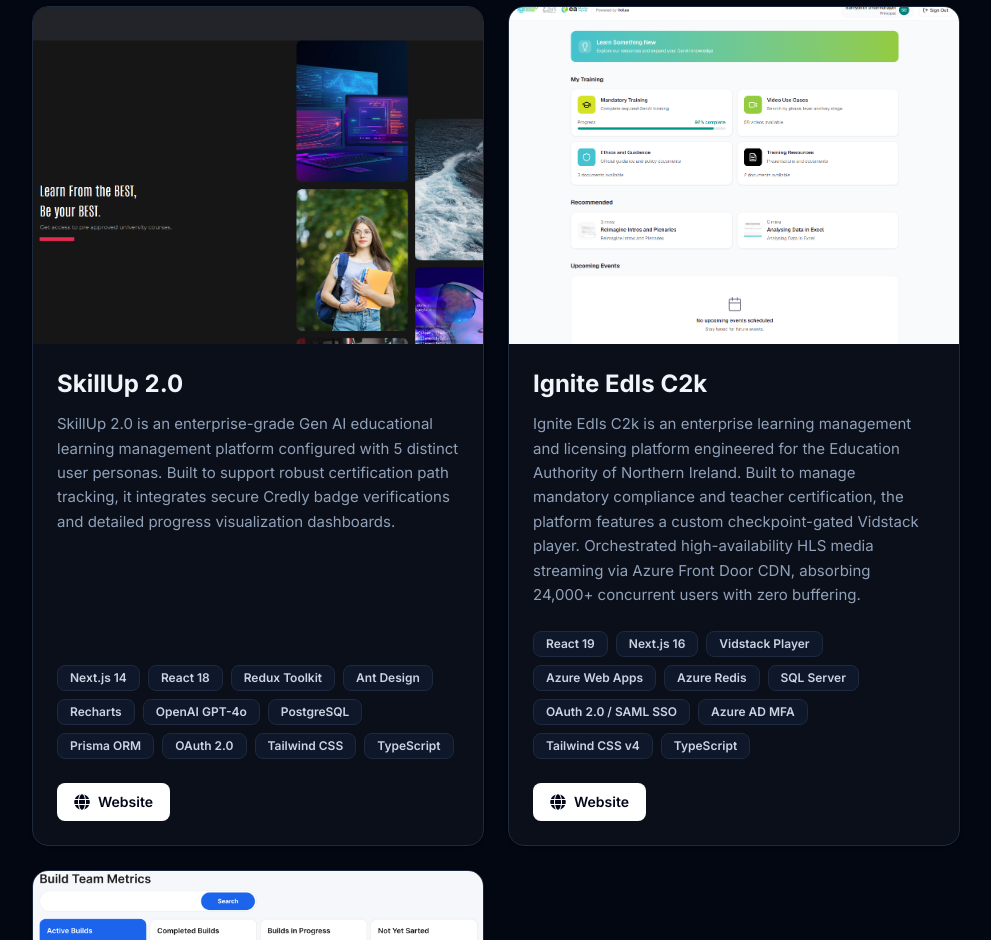
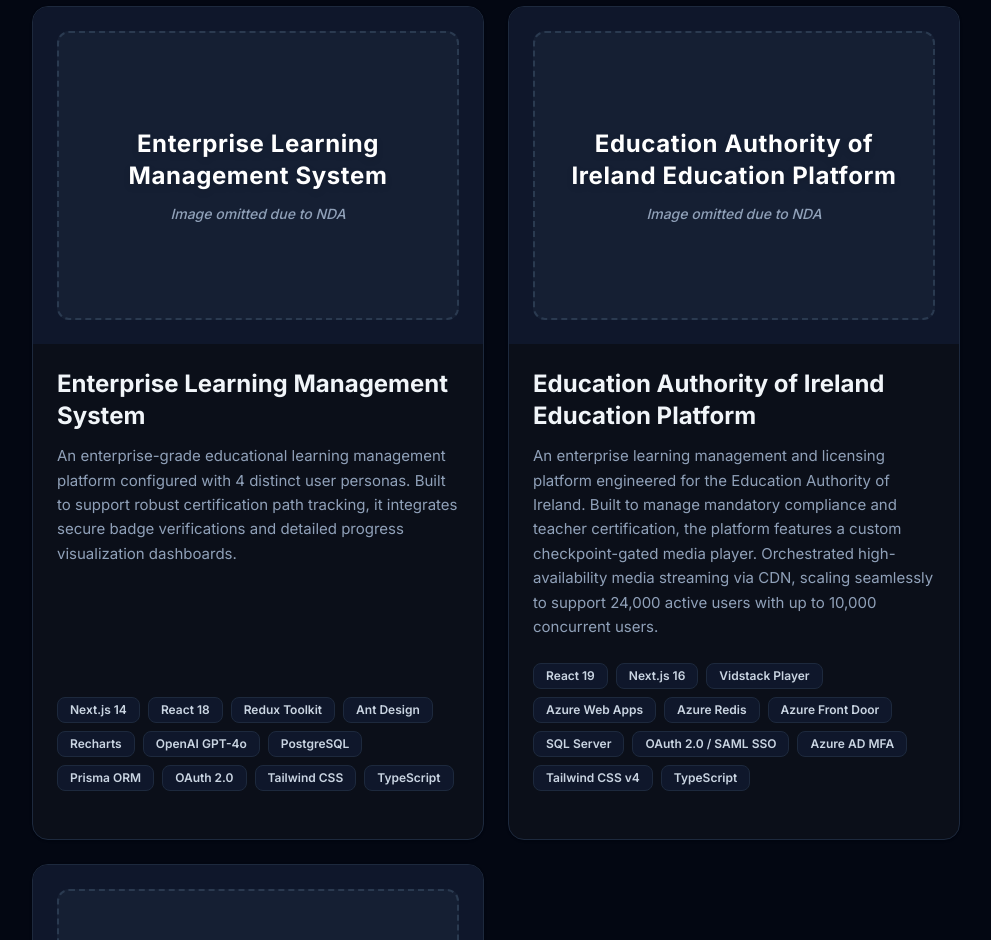
Before and after one commit to samyukthdraj/portfolio, a Next.js app: page /projects in a window 1280 px wide. Shown: the part 1860-2800 px from the top of the page, without its empty margins (144-1135 px from the left). Built offline with nearby package versions, Linux system fonts and the light colour scheme.

Commit message:
chore: site improvements

```diff
--- a/app/page.tsx
+++ b/app/page.tsx
@@ -15,6 +15,7 @@
   SiDocker,
   SiVercel,
   SiRender,
+  SiNestjs,
 } from "react-icons/si";
 import { VscAzure } from "react-icons/vsc";
 import { PortfolioTabs } from "@/components/portfolio-tabs";
@@ -135,6 +136,10 @@
             <span className="font-medium text-slate-200">Node.js</span>
           </div>
           <div className="tech-btn flex items-center space-x-2 bg-slate-900/50 px-4 py-2.5 rounded-xl border border-slate-800 shadow-sm transition-transform hover:scale-105">
+            <SiNestjs className="w-5 h-5 text-red-600" aria-hidden="true" />
+            <span className="font-medium text-slate-200">NestJS</span>
+          </div>
+          <div className="tech-btn flex items-center space-x-2 bg-slate-900/50 px-4 py-2.5 rounded-xl border border-slate-800 shadow-sm transition-transform hover:scale-105">
             <SiPython className="w-5 h-5 text-yellow-500" aria-hidden="true" />
             <span className="font-medium text-slate-200">Python</span>
           </div>
@@ -192,8 +197,17 @@
                     className="object-cover"
                   />
                 ) : (
-                  <div className="text-slate-600 font-bold text-2xl">
-                    {project.title}
+                  <div
+                    className="flex flex-col items-center justify-center text-center px-4 w-full h-full bg-slate-800/50 border-2 border-dashed border-slate-700/80 rounded-xl"
+                    role="region"
+                    aria-label={`Image placeholder for ${project.title}`}
+                  >
+                    <span className="text-white font-bold text-2xl tracking-wide drop-shadow-md">
+                      {project.title}
+                    </span>
+                    <span className="mt-3 text-slate-400 text-sm font-medium italic">
+                      Image omitted due to NDA
+                    </span>
                   </div>
                 )}
               </div>
--- a/app/projects/page.tsx
+++ b/app/projects/page.tsx
@@ -23,7 +23,18 @@
                 className="object-cover"
               />
             ) : (
-              <div className="text-slate-600 font-bold text-2xl">{project.title}</div>
+              <div
+                className="flex flex-col items-center justify-center text-center px-4 w-full h-full bg-slate-800/50 border-2 border-dashed border-slate-700/80 rounded-xl"
+                role="region"
+                aria-label={`Image placeholder for ${project.title}`}
+              >
+                <span className="text-white font-bold text-2xl tracking-wide drop-shadow-md">
+                  {project.title}
+                </span>
+                <span className="mt-3 text-slate-400 text-sm font-medium italic">
+                  Image omitted due to NDA
+                </span>
+              </div>
             )}
           </div>
 
--- a/lib/data.ts
+++ b/lib/data.ts
@@ -91,7 +91,7 @@
   },
   {
     id: "friends-portfolio",
-    title: "Friend's Portfolio Website",
+    title: "Client Portfolio Website",
     description: "A modern, responsive personal portfolio website built to showcase projects and resume details dynamically.",
     customerDetails: "Personal",
     techStack: ["Next.js", "React", "Tailwind CSS"],
@@ -130,38 +130,38 @@
   },
   {
     id: "skillup2",
-    title: "SkillUp 2.0",
-    description: "SkillUp 2.0 is an enterprise-grade Gen AI educational learning management platform configured with 5 distinct user personas. Built to support robust certification path tracking, it integrates secure Credly badge verifications and detailed progress visualization dashboards.",
-    customerDetails: "Vollee AI Internal / Consumer",
+    title: "Enterprise Learning Management System",
+    description: "An enterprise-grade educational learning management platform configured with 4 distinct user personas. Built to support robust certification path tracking, it integrates secure badge verifications and detailed progress visualization dashboards.",
+    customerDetails: "Confidential Enterprise Client",
     techStack: ["Next.js 14", "React 18", "Redux Toolkit", "Ant Design", "Recharts", "OpenAI GPT-4o", "PostgreSQL", "Prisma ORM", "OAuth 2.0", "Tailwind CSS", "TypeScript"],
-    liveLink: "https://skillup.vollee.ai",
+    liveLink: "",
     statusTag: "Live",
     projectType: "enterprise",
-    screenshotPath: "/images/skillup_2.0_landing.png",
+    screenshotPath: "",
     performance: { users: "10k+", concurrency: "1.2k", uptime: "99.9%" },
   },
   {
     id: "skillupEdis",
-    title: "Ignite EdIs C2k",
-    description: "Ignite EdIs C2k is an enterprise learning management and licensing platform engineered for the Education Authority of Northern Ireland. Built to manage mandatory compliance and teacher certification, the platform features a custom checkpoint-gated Vidstack player. Orchestrated high-availability HLS media streaming via Azure Front Door CDN, absorbing 24,000+ concurrent users with zero buffering.",
-    customerDetails: "Education Authority of Northern Ireland",
-    techStack: ["React 19", "Next.js 16", "Vidstack Player", "Azure Web Apps", "Azure Redis", "SQL Server", "OAuth 2.0 / SAML SSO", "Azure AD MFA", "Tailwind CSS v4", "TypeScript"],
-    liveLink: "https://skillup-edis.azurewebsites.net/",
+    title: "Education Authority of Ireland Education Platform",
+    description: "An enterprise learning management and licensing platform engineered for the Education Authority of Ireland. Built to manage mandatory compliance and teacher certification, the platform features a custom checkpoint-gated media player. Orchestrated high-availability media streaming via CDN, scaling seamlessly to support 24,000 active users with up to 10,000 concurrent users.",
+    customerDetails: "Education Authority of Ireland",
+    techStack: ["React 19", "Next.js 16", "Vidstack Player", "Azure Web Apps", "Azure Redis", "Azure Front Door", "SQL Server", "OAuth 2.0 / SAML SSO", "Azure AD MFA", "Tailwind CSS v4", "TypeScript"],
+    liveLink: "",
     statusTag: "Live",
     projectType: "enterprise",
-    screenshotPath: "/images/ignite_edis_c2k_landing.png",
+    screenshotPath: "",
     performance: { users: "24k", concurrency: "5k", uptime: "99.95%" },
   },
   {
     id: "unified-dashboard",
-    title: "Unified Dashboard",
-    description: "Developed a real-time, responsive enterprise dashboard using Azure DevOps APIs to ingest live metrics for 500+ internal users. Designed global state architecture for 50,000+ item payloads using Redux Toolkit with container-level memoization, eliminating unnecessary re-renders.",
-    customerDetails: "Enterprise Tool",
+    title: "Unified Enterprise Dashboard",
+    description: "Developed a real-time, responsive enterprise dashboard using DevOps APIs to ingest live metrics for internal users. Designed global state architecture for large payloads using container-level memoization, eliminating unnecessary re-renders.",
+    customerDetails: "Confidential Enterprise Tool",
     techStack: ["Next.js", "TypeScript", "Redux Toolkit", "Azure DevOps APIs"],
     liveLink: "",
     statusTag: "Live",
     projectType: "enterprise",
-    screenshotPath: "/images/unified_dashboard_landing.png",
+    screenshotPath: "",
     performance: { users: "500+", concurrency: "N/A", uptime: "99.9%" },
   }
 ];
```
